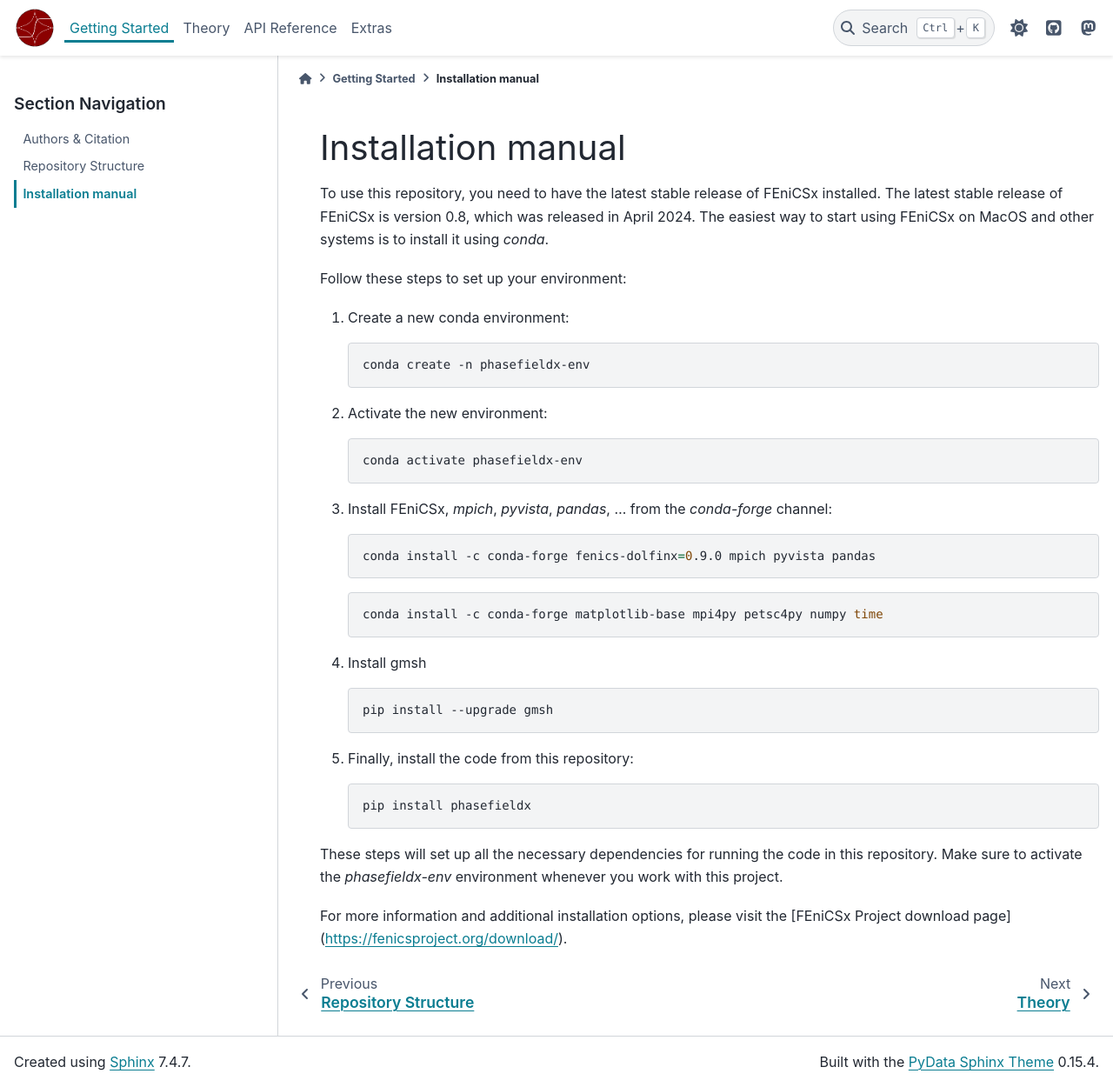
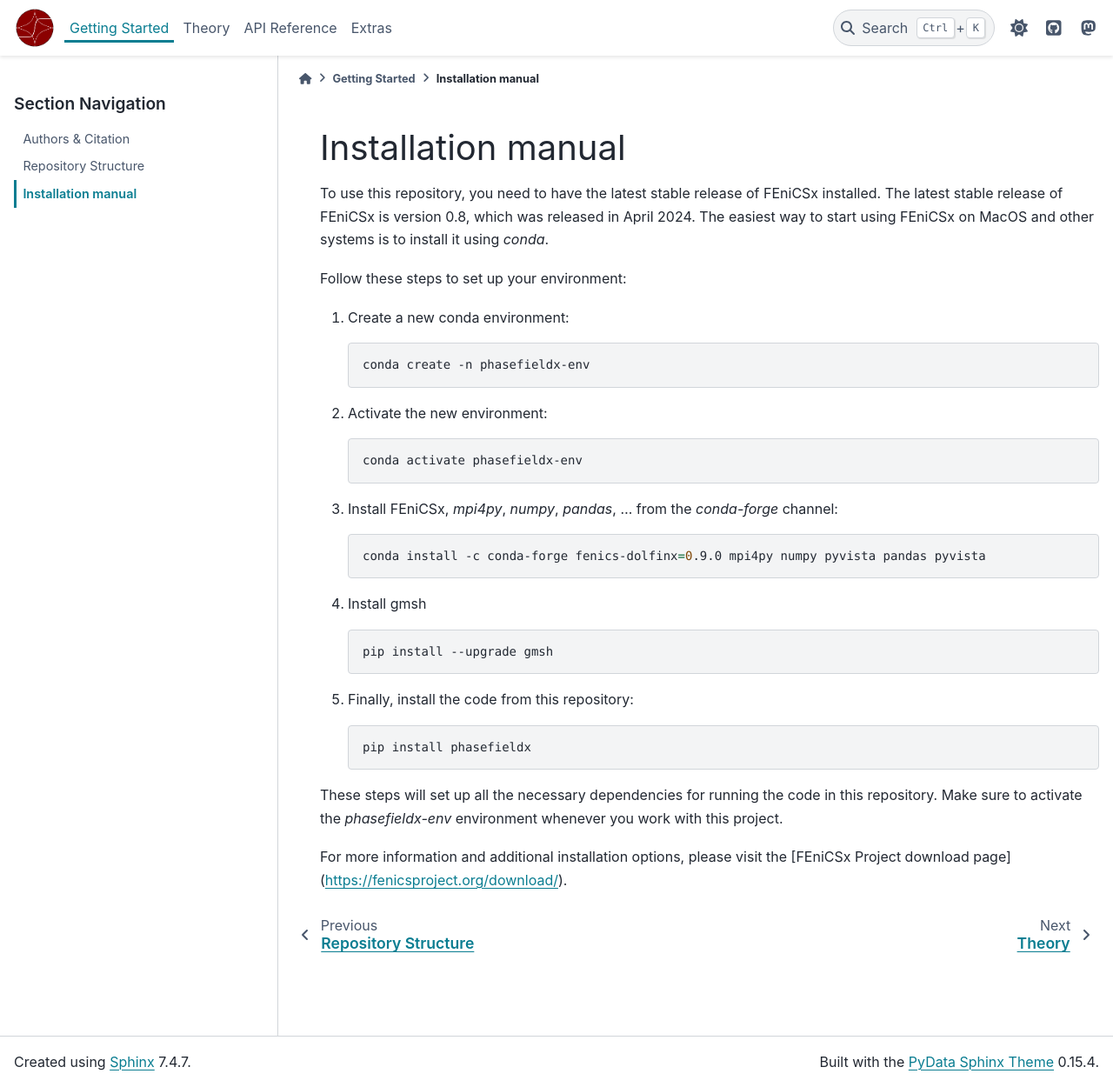
Before and after one commit to CastillonMiguel/phasefieldx, a Sphinx documentation site: the page built from docs/source/getting-started/Installation/main.rst, in a window 1280 px wide and 1250 px high. Shown: the whole window at 87% size. Built offline with Sphinx 7.4.7 and the PyData theme 0.15.4, drawn with Linux system fonts in a browser that asks for light colours; pages that are not in the unit, such as notebooks, are missing from menus; the version number is read from the project's files by our own code.

Commit message:
Update installation instructions for conda-forge dependencies

```diff
--- a/docs/source/getting-started/Installation/main.rst
+++ b/docs/source/getting-started/Installation/main.rst
@@ -17,15 +17,11 @@ Follow these steps to set up your environment:
 
       conda activate phasefieldx-env
 
-3. Install FEniCSx, `mpich`, `pyvista`, `pandas`, ... from the `conda-forge` channel:
+3. Install FEniCSx, `mpi4py`, `numpy`, `pandas`, ... from the `conda-forge` channel:
 
    .. code-block:: sh
 
-      conda install -c conda-forge fenics-dolfinx=0.9.0 mpich pyvista pandas
-
-   .. code-block:: sh
-
-      conda install -c conda-forge matplotlib-base mpi4py petsc4py numpy time
+      conda install -c conda-forge fenics-dolfinx=0.9.0 mpi4py numpy pyvista pandas pyvista
 
 4. Install gmsh
 
```
Also changed, not shown: README.rst (+2 -6 lines).
